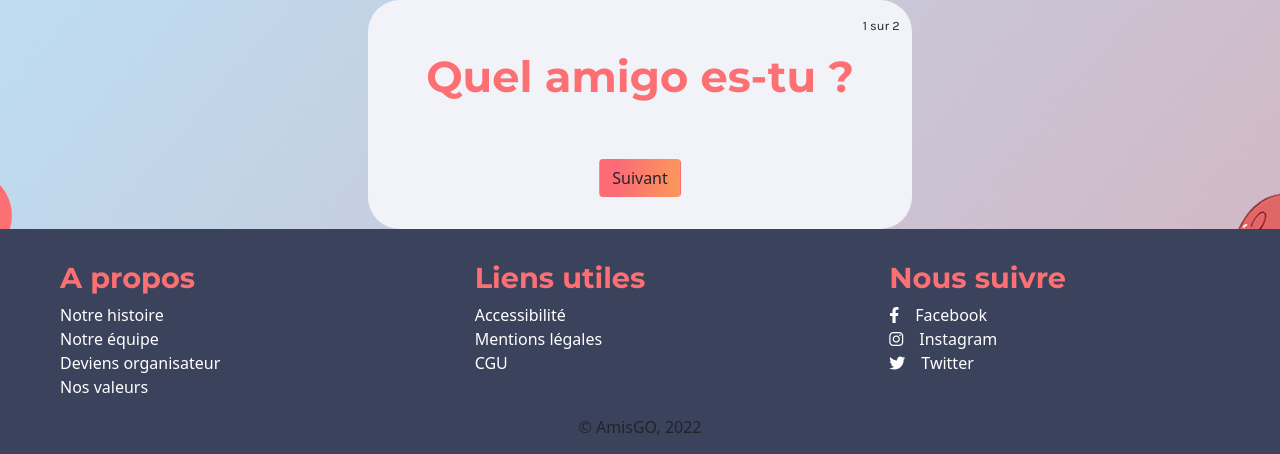
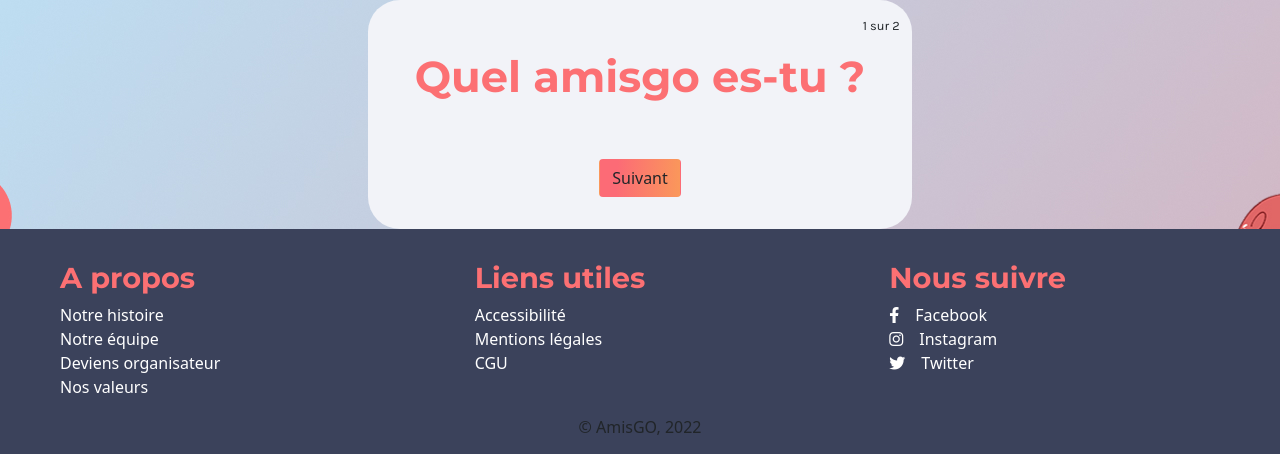
Before and after one commit to ipogartsev/amisgo, a Symfony app: template templates/persotest/index.html.twig in a window 1280 px wide. Shown: the part 256-710 px from the top of the page. Run offline with Twig, Linux system fonts and the light colour scheme; the template is opened without the code that fills it, so the values that code supplies are empty; some libraries are stand-ins or nearby versions.

Commit message:
inté corrections

```diff
--- a/templates/persotest/index.html.twig
+++ b/templates/persotest/index.html.twig
@@ -16,7 +16,7 @@
 						</div>
 						<!--Title -->
 						<div class="text-center">
-							<h3>Quel amigo es-tu ?</h3>
+							<h3>Quel amisgo es-tu ?</h3>
 						</div><br/>
 						<!--Form section-->
 						<form
```
Also changed, not shown: public/assets/css/profil.css.
